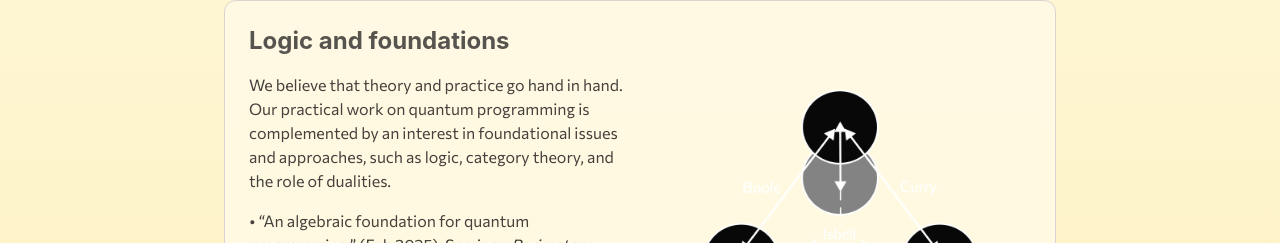
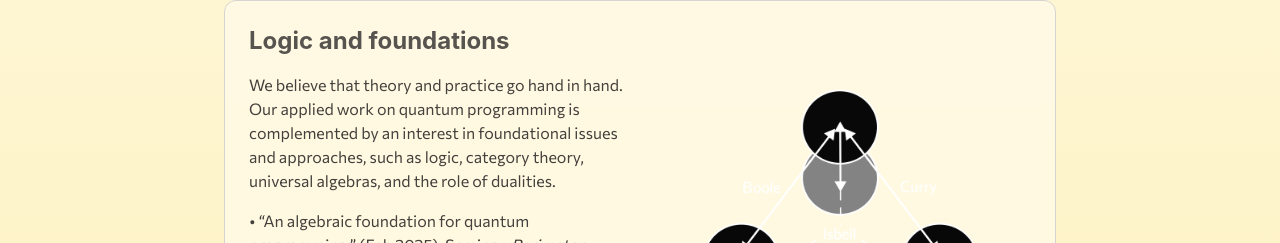
Before and after one commit to torsor-io/torsor-io, a React (Create React App) app: page /#/research in a window 1280 px wide. Shown: the part 522-765 px from the top of the page. Built offline with nearby package versions, Linux system fonts and the light colour scheme; the HTML template or start-up script is replaced by a standard one.

Commit message:
Update index.js

```diff
--- a/src/components/ResearchPage/index.js
+++ b/src/components/ResearchPage/index.js
@@ -102,7 +102,7 @@ const ResearchPage = ({ isDark, setIsDark, waveState, setWaveState }) => {
           Logic and foundations
       </h2>
                   <p className={`${subtleText}`}>
-	  We believe that theory and practice go hand in hand. Our practical work on quantum programming is complemented by an interest in foundational issues and approaches, such as logic, category theory, and the role of dualities.
+	  We believe that theory and practice go hand in hand. Our applied work on quantum programming is complemented by an interest in foundational issues and approaches, such as logic, category theory, universal algebras, and the role of dualities.
       </p>
 <ul className="space-y-3">
     <li className={`${subtleText}`}>
```
